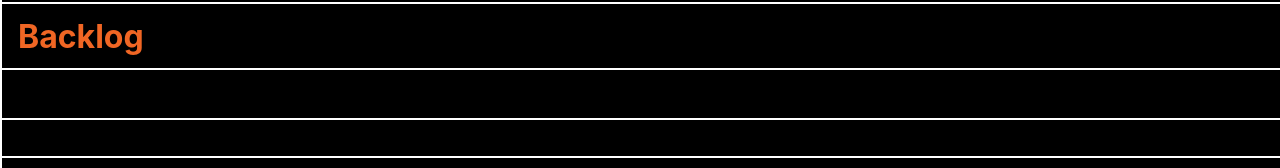
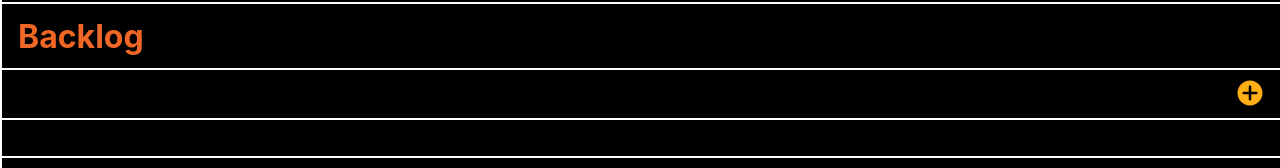
Before and after one commit to BrunaRangel/ToDo, a React (Create React App) app: page / in a window 1280 px wide. Shown: the part 120-288 px from the top of the page. Built offline with nearby package versions, Linux system fonts and the light colour scheme.

Commit message:
Adding add button

```diff
--- a/src/App.js
+++ b/src/App.js
@@ -74,18 +74,18 @@ outline:#558;
 padding-left:1rem;
 `;
 
-// const Button = styled.button`
-// width:5%;
-// height:100%;
-// background-color:transparent;
-// border:none;
-// `;
+const Button = styled.button`
+width:5%;
+height:100%;
+background-color:transparent;
+border:none;
+`;
 
-// const Image = styled.img`
-// width:30px;
-// height:30px;
-// border:none;
-// `;
+const Image = styled.img`
+width:30px;
+height:30px;
+border:none;
+`;
 
 const WrapList = styled.div`
 width:100%;
@@ -146,9 +146,9 @@ const App = () => {
             </BoxSubTitle>
               <BoxInputButton>
                 <Input  />
-                {/*<Button>
+                <Button>
                   <Image src={buttonAdd} alt="adicionar" />
-                </Button>*/}
+                </Button>
               </BoxInputButton>
               <WrapList>
                 <BoxList>
```
